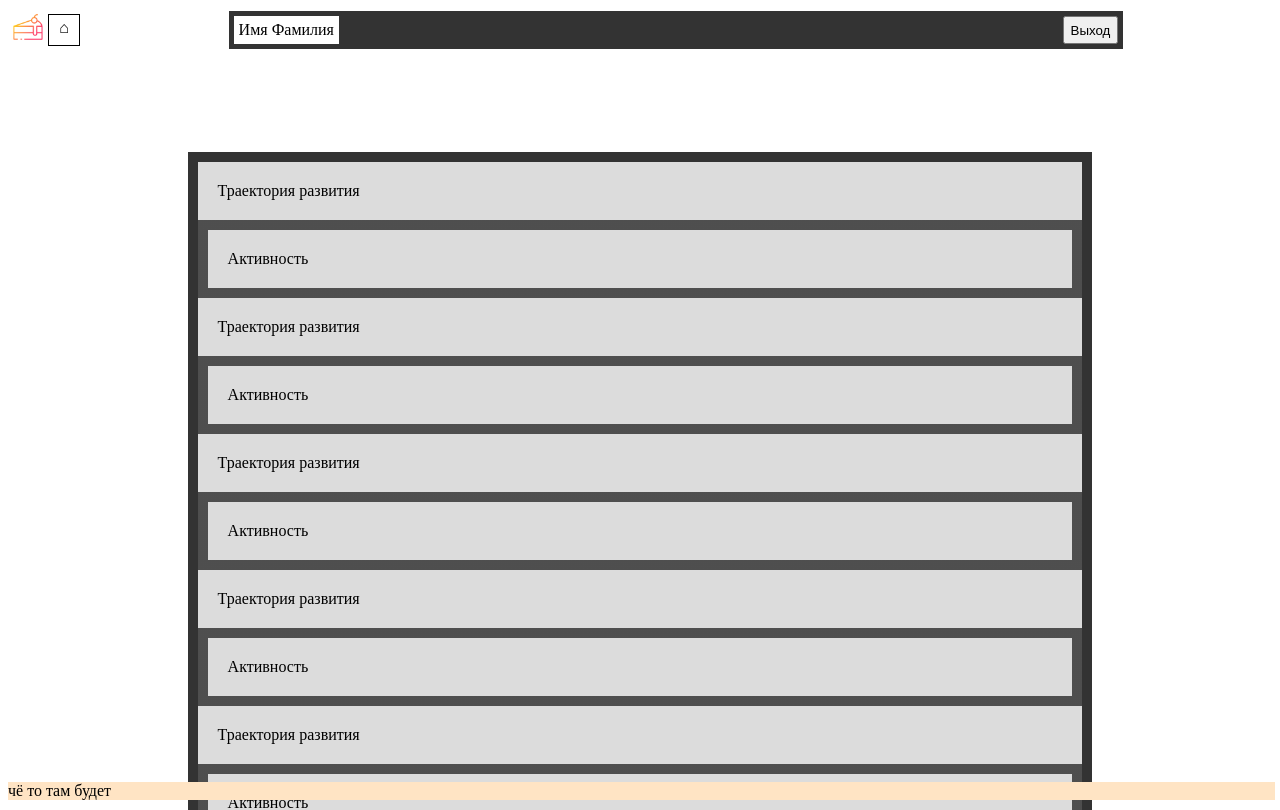
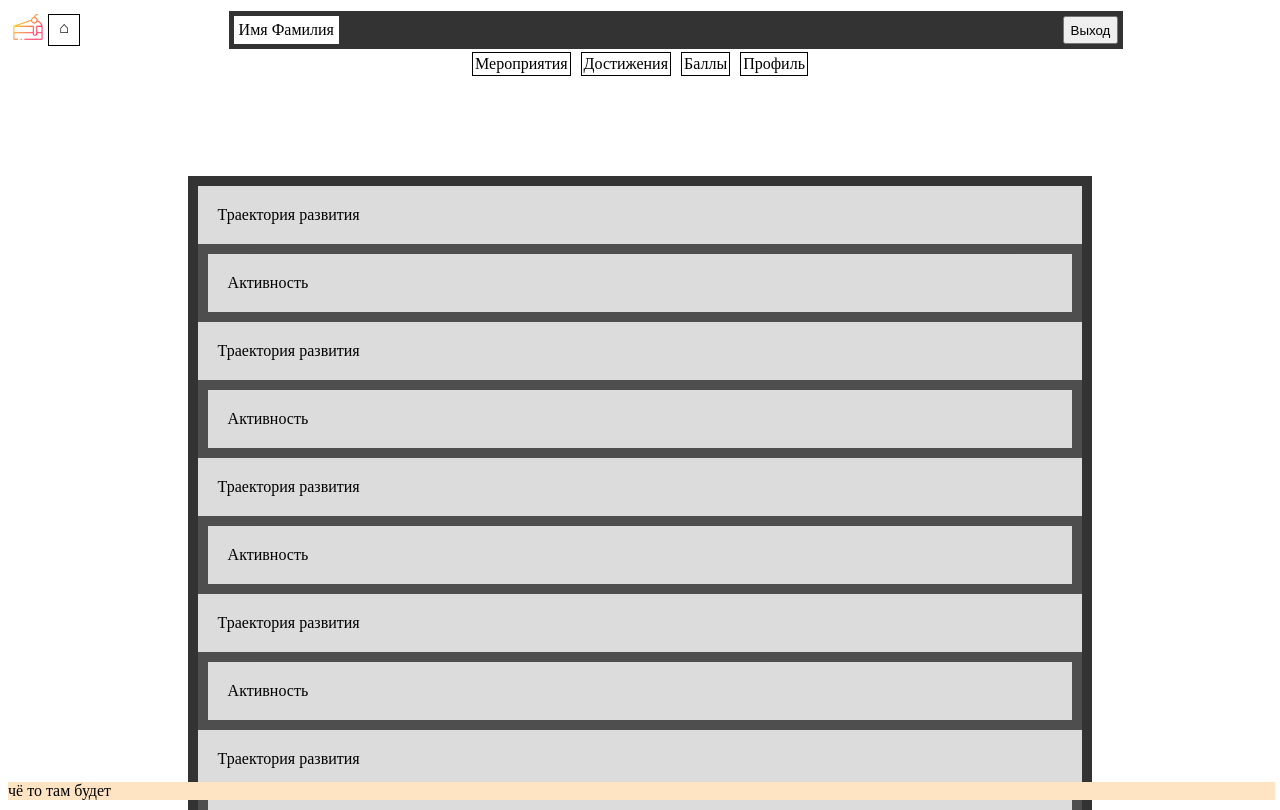
Before and after one commit to manInit/school-page-front, a React (Create React App) app: page /personal in a window 1280 px wide. Shown: the top 810 px of the page. Built offline with nearby package versions, Linux system fonts and the light colour scheme.

Commit message:
title buttons (personal space)

```diff
--- a/public/personal_space.css
+++ b/public/personal_space.css
@@ -19,3 +19,16 @@
     background-color: rgba(255, 255, 255, 0.8);
     padding: 20px;
 }
+
+.personal_space_title{
+    display: flex;
+    user-select: none;
+    justify-content: center;
+}
+
+.personal_space_title_btn{
+    border: 1px solid black;
+    margin-left: 5px;
+    margin-right: 5px;
+    padding: 2px;
+}
--- a/src/personal_space.jsx
+++ b/src/personal_space.jsx
@@ -17,6 +17,13 @@ const Personal = () =>{
                     <input type='button' value='Выход'  style={{marginLeft: 'auto'}} onClick={()=>{}} />
                 </div>
             </div>
+            <div className="personal_space_title">
+                <div className="personal_space_title_btn">Мероприятия</div>
+                <div className="personal_space_title_btn">Достижения</div>
+                <div className="personal_space_title_btn">Баллы</div>
+                <div className="personal_space_title_btn">Профиль</div>
+            </div>
+
             <div className="personal_trajectories">
                 {trajectories.map(elem =>(
                     trajectory_div(elem)
```
